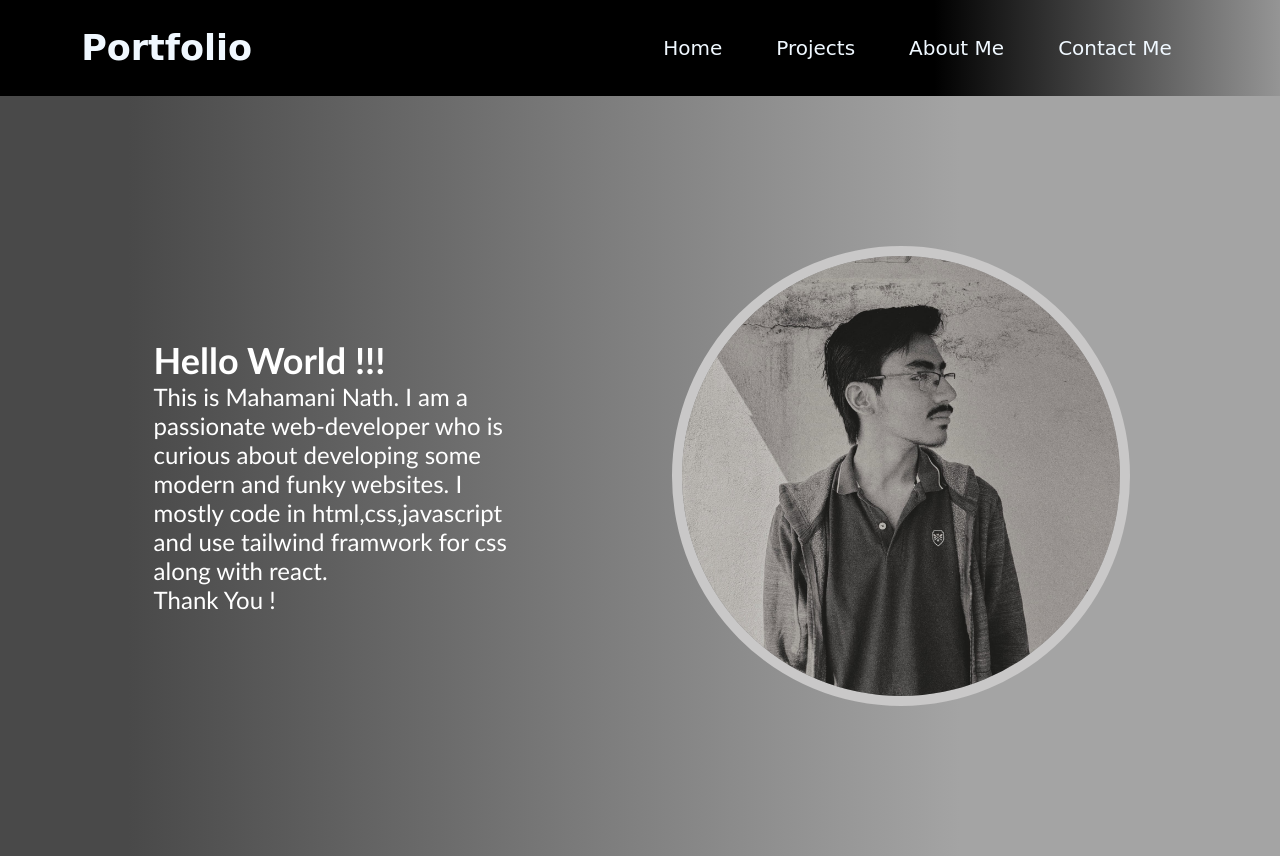
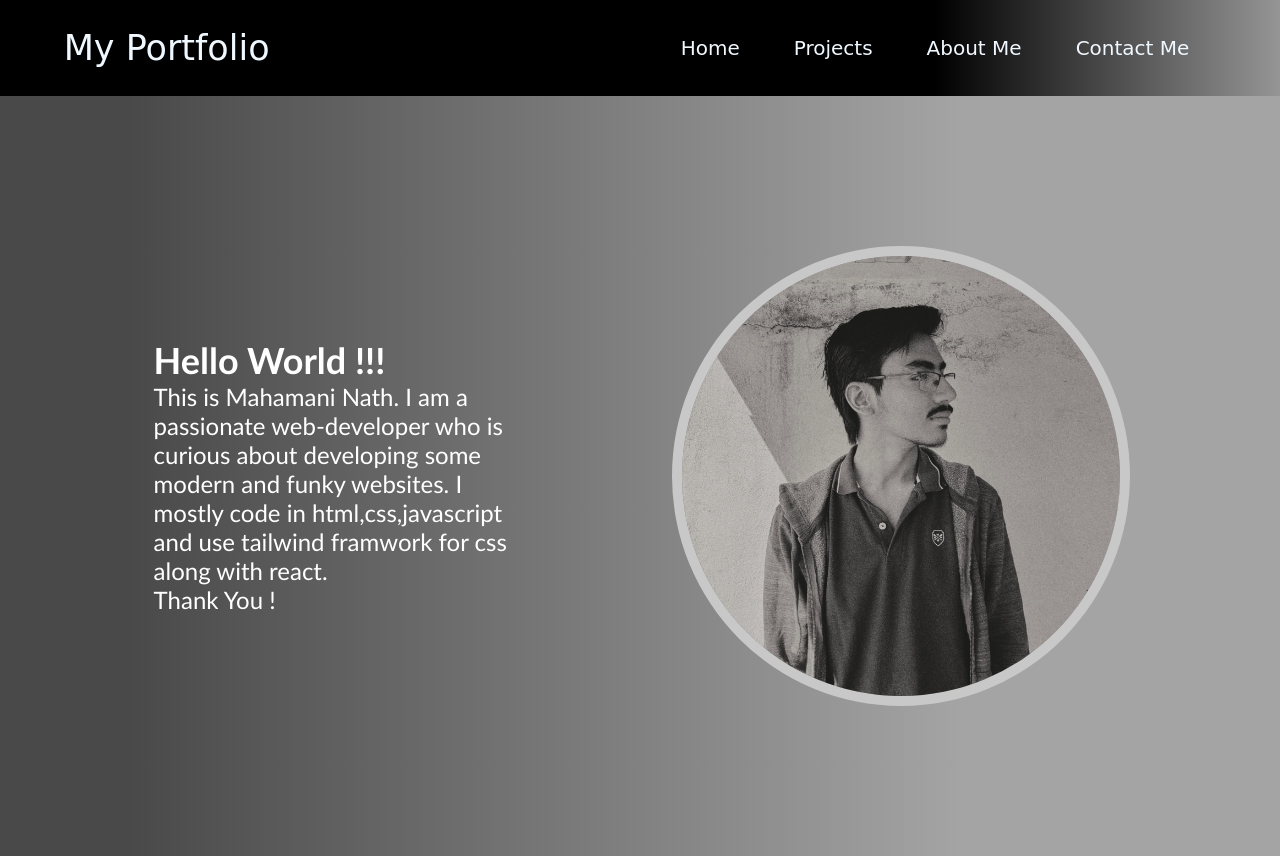
Before and after one commit to mahamani484/Portfolio, a plain HTML site: page index.html in a window 1280 px wide. Drawn offline with Linux system fonts and the light colour scheme.

Commit message:
Update index.html

```diff
--- a/index.html
+++ b/index.html
@@ -6,10 +6,11 @@
     <meta name="viewport" content="width=device-width, initial-scale=1.0">
     <title>Portfolio1.0</title>
     <link rel="stylesheet" href="style.css">
+    <meta name="viewport" content="width=device-width, initial-scale=1.0" >
 </head>
 <body>
     <nav class="navbar">
-        <h2 class="logo"> Portfolio </h2>
+        <div class="logo"> My Portfolio </div>
             <div class="nav-content" src="#ahxk">
             <p>Home</p>
             </div>
```
